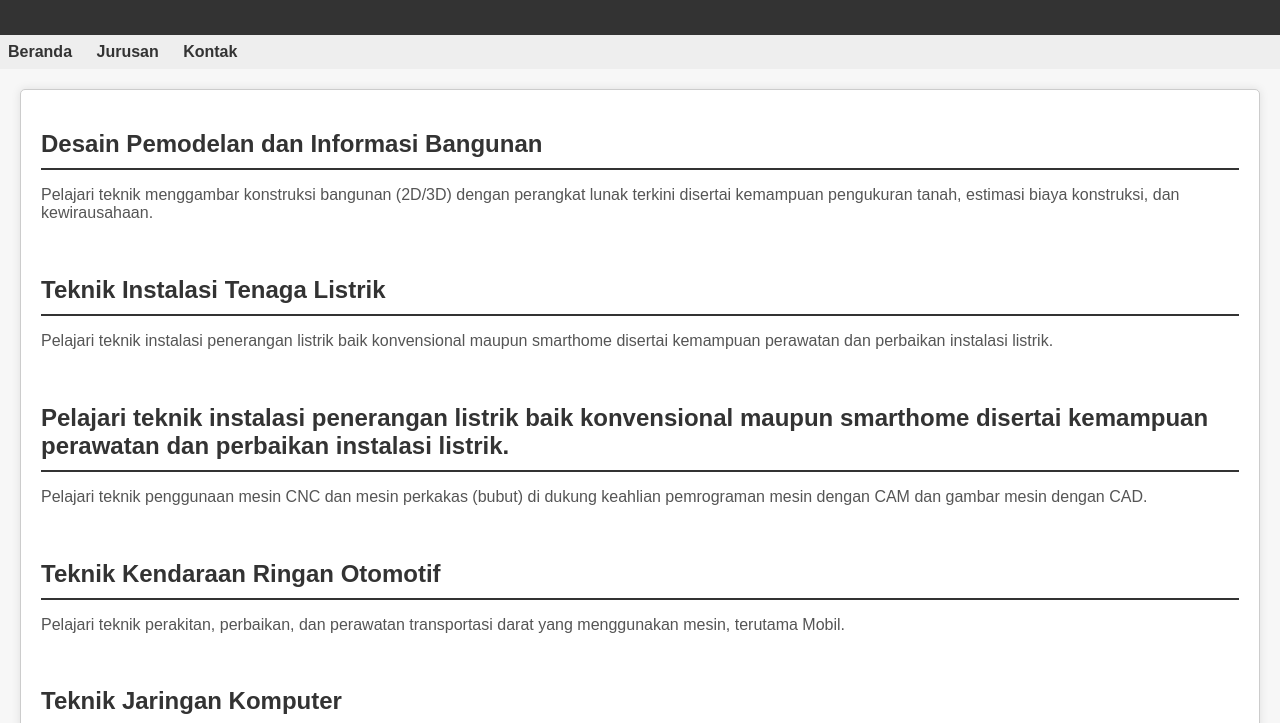
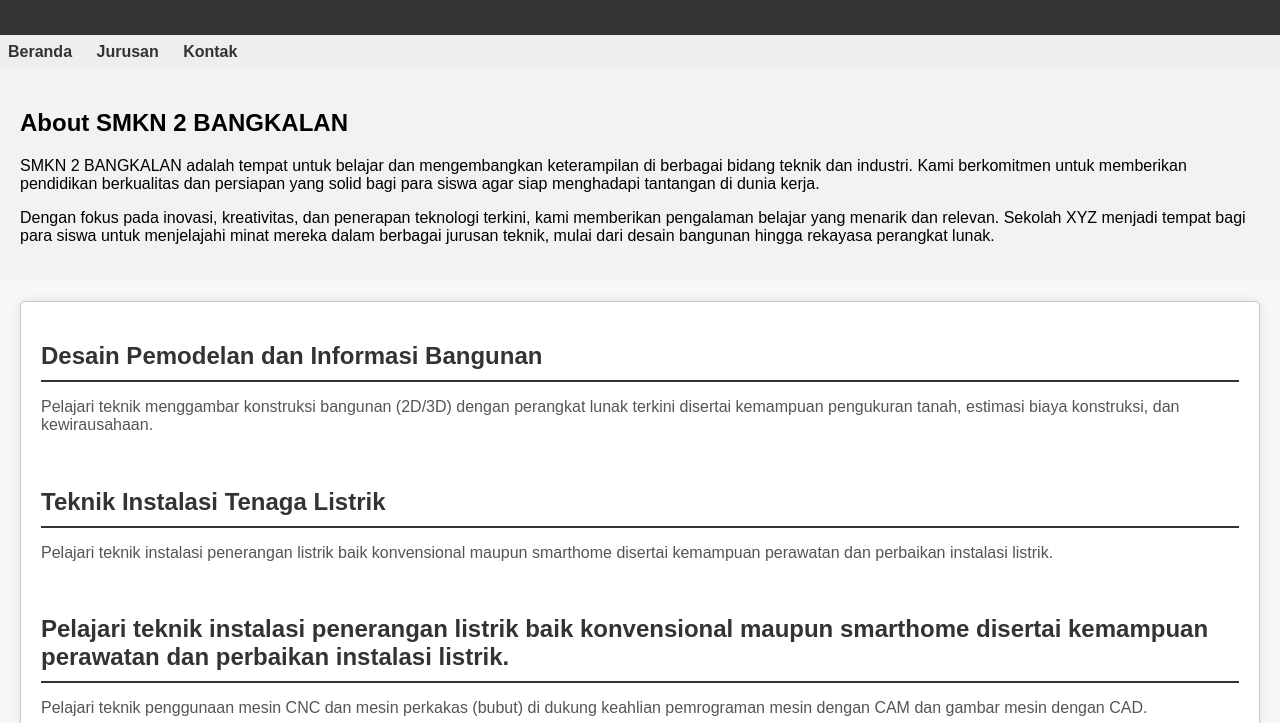
Before and after one commit to elaylalala/website-sekolah, a plain HTML site: page index.html in a window 1280 px wide. Shown: the part 77-800 px from the top of the page. Drawn offline with Linux system fonts and the light colour scheme.

Commit message:
menambahakan fitur about

```diff
--- a/index.html
+++ b/index.html
@@ -17,6 +17,16 @@
         <li><a href="#">Kontak</a></li>
       </ul>
     </nav>
+    <section id="about">
+      <h2>About SMKN 2 BANGKALAN </h2>
+      <p>
+        SMKN 2 BANGKALAN adalah tempat untuk belajar dan mengembangkan keterampilan di berbagai bidang teknik dan industri. Kami berkomitmen untuk memberikan pendidikan berkualitas dan persiapan yang solid bagi para siswa agar siap menghadapi tantangan di dunia kerja.
+      </p>
+      <p>
+        Dengan fokus pada inovasi, kreativitas, dan penerapan teknologi terkini, kami memberikan pengalaman belajar yang menarik dan relevan. Sekolah XYZ menjadi tempat bagi para siswa untuk menjelajahi minat mereka dalam berbagai jurusan teknik, mulai dari desain bangunan hingga rekayasa perangkat lunak.
+      </p>
+    </section>
+  </section>
     <section id="jurusanDetail">
       <h2>Desain Pemodelan dan Informasi Bangunan</h2>
       <p>
--- a/styles.css
+++ b/styles.css
@@ -44,6 +44,11 @@ nav a {
   transition: transform 0.3s ease-in-out;
 }
 
+#about {
+  background-color: #f2f2f2;
+  padding: 20px;
+}
+
 #jurusanDetail:hover {
   transform: scale(1.02);
 }
```
